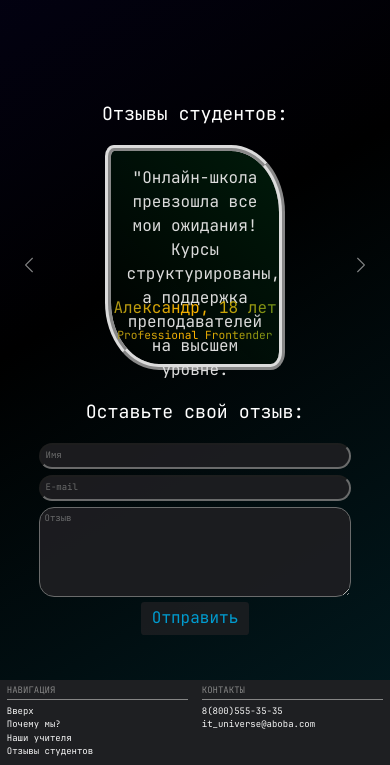
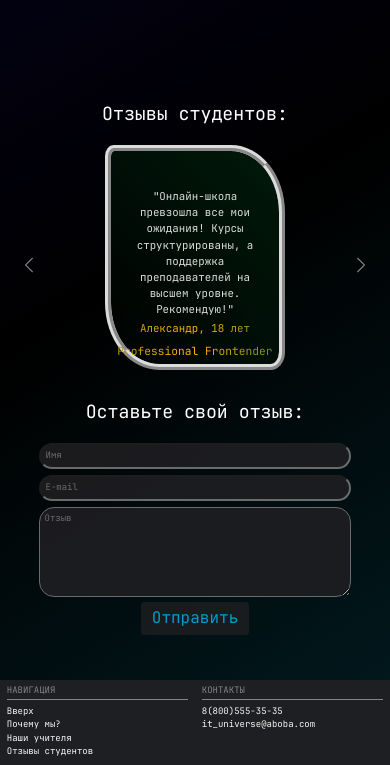
Before and after one commit to Ezhkin-Kot/Lander, a plain HTML site: page index.html in a window 390 px wide. Shown: the part 3336-4101 px from the top of the page. Drawn offline with nearby package versions, Linux system fonts and the light colour scheme; a web font is replaced by a local one.

Commit message:
Added Reviews Adaptation

```diff
--- a/style.css
+++ b/style.css
@@ -433,7 +433,7 @@ nav {
     -webkit-background-clip: text;
     -webkit-text-fill-color: transparent;
     animation: textflow 5s linear infinite;
-    margin-bottom: 4%;
+    margin-bottom: 3%;
 }
 
 @keyframes textflow {
@@ -727,15 +727,15 @@ nav {
 
     /* reviews */
     .conture {
-        font-size: medium;
+        font-size: 45%;
         padding: 4%;
         width: 20rem;
         height: 25rem;
     }
 
     .carousel-caption {
-        margin-top: 4rem;
-        padding: 5%;
+        padding: 15%;
+        margin-bottom: 0%;
     }
 
     /* reviews */
```
